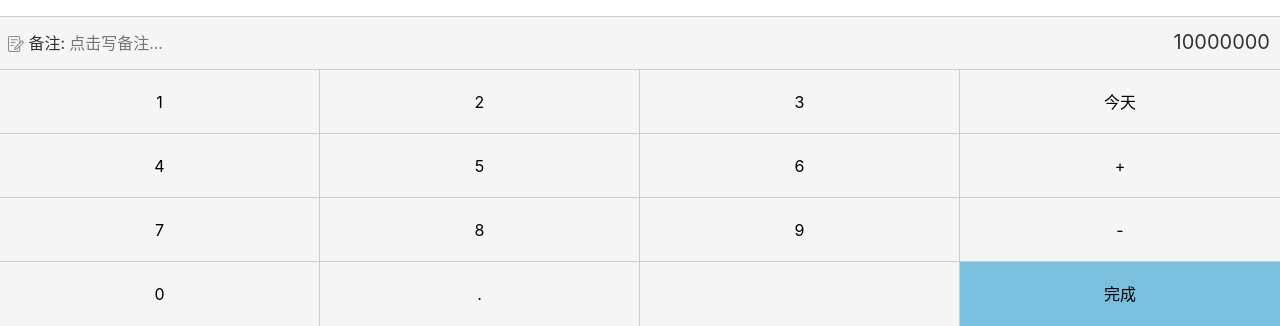
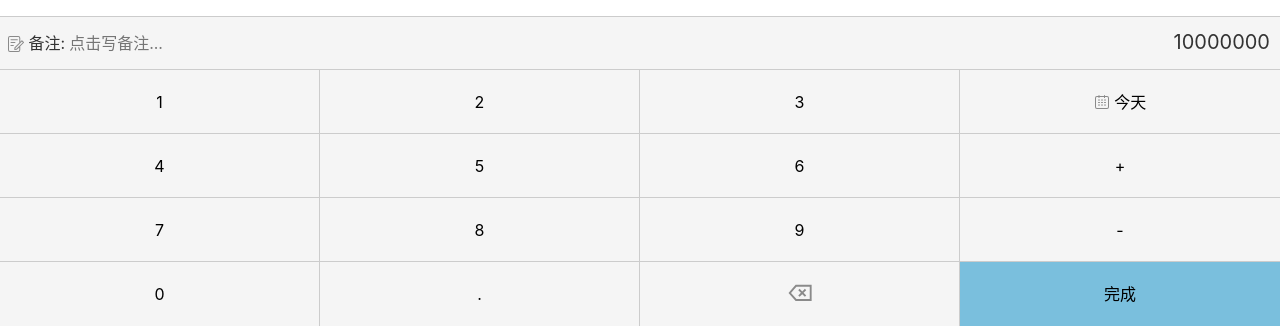
Before and after one commit to auoHan/blueberry, a Vue app: page /#/money in a window 1280 px wide. Shown: the part 474-800 px from the top of the page. Built offline with nearby package versions, Linux system fonts and the light colour scheme.

Commit message:
RemarksCount组件计算部分button按钮样式修改，并修改样式BUG，因为remarks和notes样式上写了width:100vh导致BUG

```diff
--- a/src/components/Money/RemarksCount.vue
+++ b/src/components/Money/RemarksCount.vue
@@ -13,24 +13,37 @@
       <span class="sum">10000000</span>
     </div>
     <!-- 计算 -->
-    <div class="buttons" >
-      <button v-for="(number,index) in numbers" :key="index" :class="index===activeClass && 'selected'" @mousedown="addClass(index)" @mouseup="addClass(-1)" @touchstart="addClass(index)" >{{number}}</button>
+    <div class="buttons">
+      <button v-for="(number,index) in numbers"
+              :key="index"
+              :class="index===activeClass && 'selected'"
+              @mousedown="addClass(index)"
+              @mouseup="addClass(-1)"
+              @touchstart="addClass(index)"
+              @touchend="addClass(-1)"
 
+      >
+        <Icon icon-name="日历" class="today" v-if="index===3"/>
+        <Icon icon-name="backspace" class="backspace" v-if="index===14"/>
+        {{ number }}
+      </button>
       <button>完成</button>
     </div>
   </div>
 </template>
 
 <script lang="ts">
-import Vue from 'vue'
-import { Component } from 'vue-property-decorator'
+import Vue from 'vue';
+import {Component} from 'vue-property-decorator';
+
 @Component
-export default class RemarksCount extends Vue{
+export default class RemarksCount extends Vue {
   output = '';
   activeClass = -1;
-  numbers = [1,2,3,'今天',4,5,6,'+',7,8,9,'-',0,'.',''];
-  addClass(index: number){
-    this.activeClass = index
+  numbers = [1, 2, 3, '今天', 4, 5, 6, '+', 7, 8, 9, '-', 0, '.', ''];
+
+  addClass(index: number) {
+    this.activeClass = index;
   }
 
 }
@@ -38,10 +51,9 @@ export default class RemarksCount extends Vue{
 
 <style lang="scss" scoped>
 @import "~@/assets/style/helper.scss";
+
 .remarks-count {
   background-color: $color-notSelected;
-  width: 100%;
-  display: block;
 
   > .remarks {
     position: relative;
@@ -53,7 +65,7 @@ export default class RemarksCount extends Vue{
       display: flex;
       flex-direction: row;
       align-items: center;
-      width: 100vh;
+
 
       > span {
 
```
